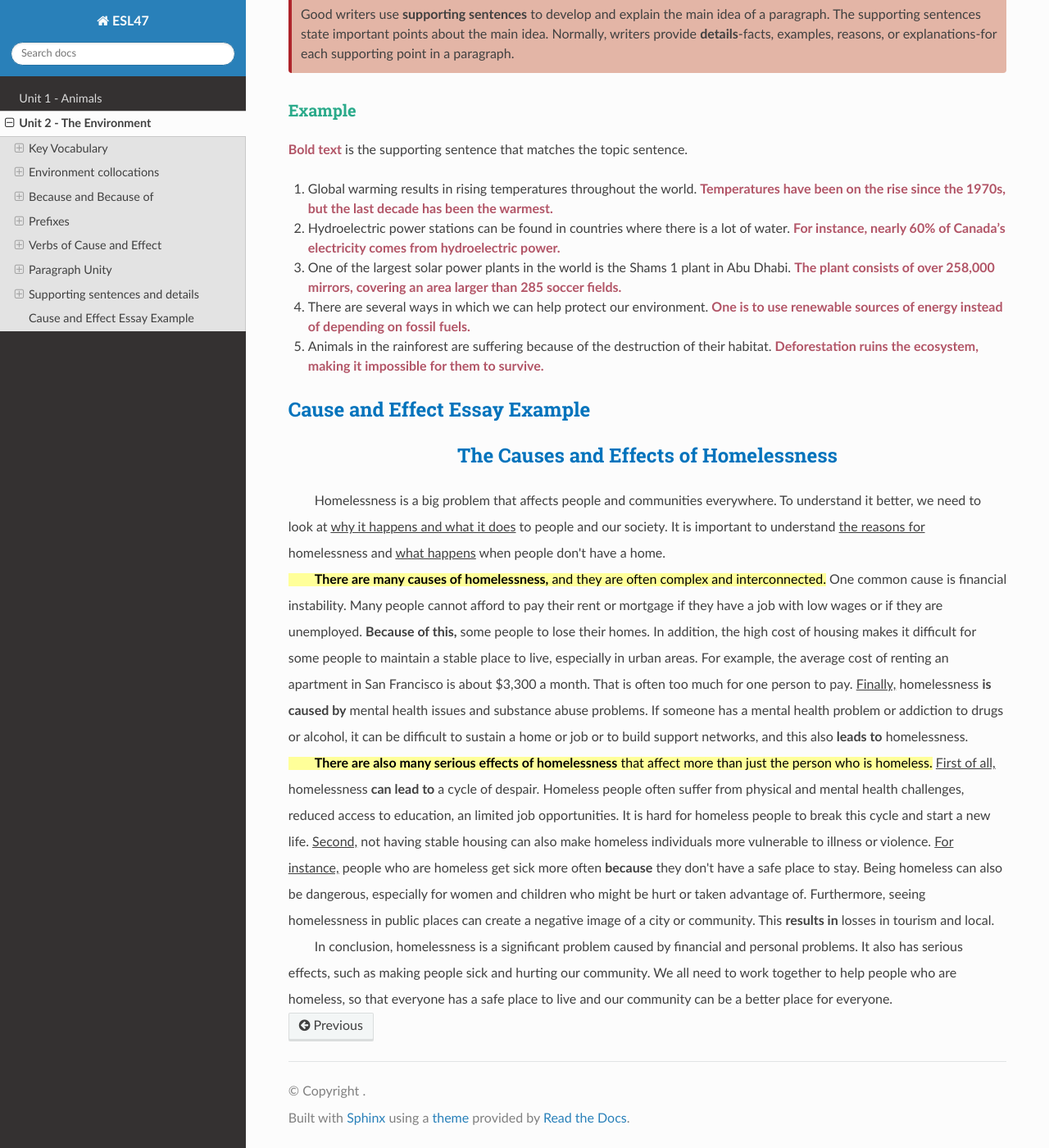
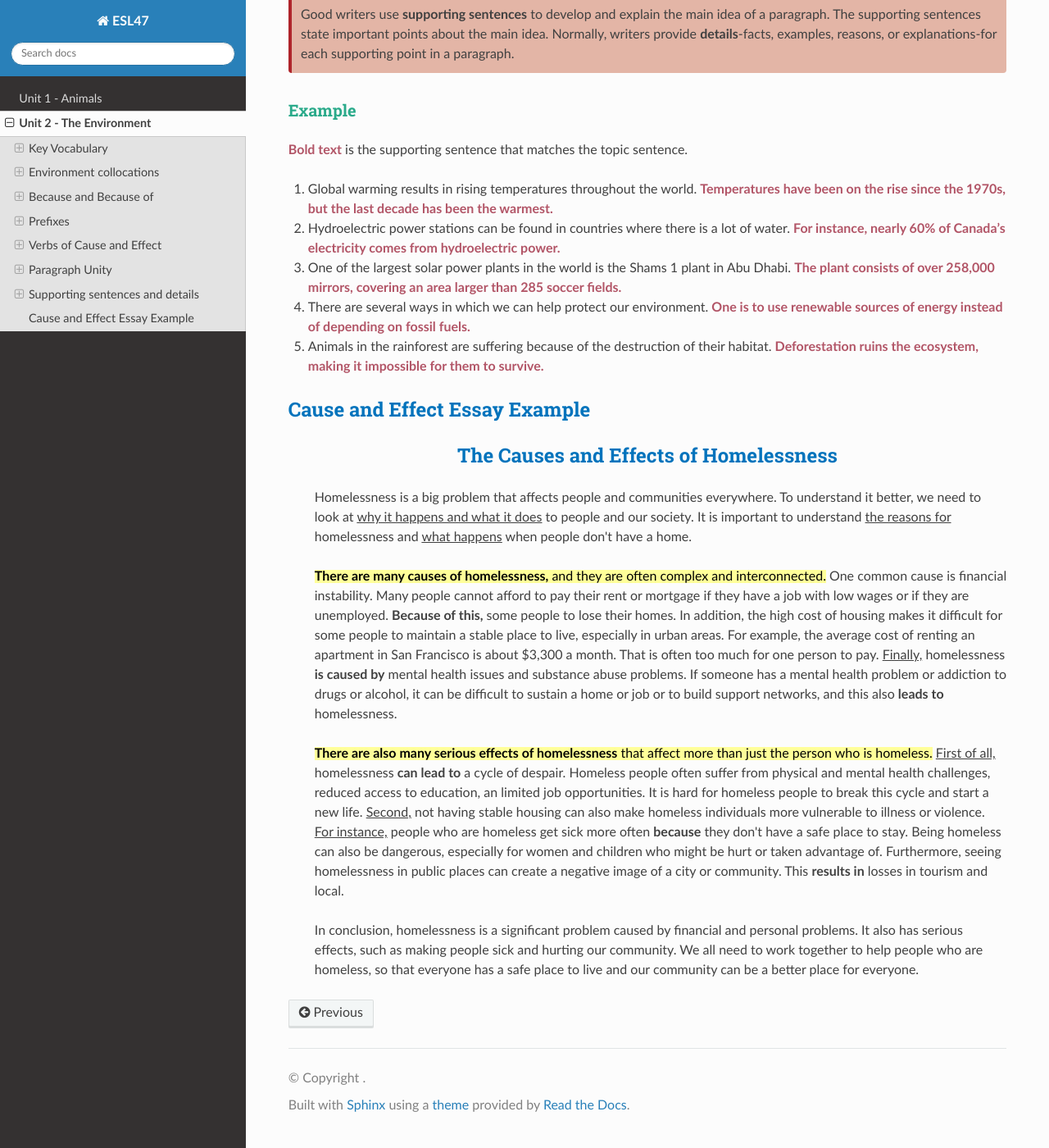
Before and after one commit to vpa24/ESL-47---Intermediate-Low-Integrated-Reading-Writing, a Sphinx documentation site: the page built from docs/source/unit2.md, in a window 1280 px wide and 1400 px high, scrolled down 6314 px. Shown: the whole window at 82% size. Built offline with Sphinx 7.4.7 and the Read the Docs theme 2.0.0, drawn with Linux system fonts in a browser that asks for light colours.

Commit message:
edit html style

```diff
--- a/docs/source/unit2.md
+++ b/docs/source/unit2.md
@@ -346,8 +346,12 @@ Good writers use <b>supporting sentences</b> to develop and explain the main ide
 ## Cause and Effect Essay Example
 
 <h2 align="center">The Causes and Effects of Homelessness</h2>
-<div style="line-height: 2;"><span class="ml-2em">Homelessness</span> is a big problem that affects people and communities everywhere. To understand it better, we need to look at <span style="text-decoration:underline">why it happens and what it does</span> to people and our society. It is important to understand <span style="text-decoration:underline">the reasons for</span> homelessness and <span style="text-decoration:underline">what happens</span> when people don't have a home.<br/>
-<ins><b><span class="ml-2em">There</span> are many causes of homelessness,</b> and they are often complex and interconnected.</ins> One common cause is financial instability. Many people cannot afford to pay their rent or mortgage if they have a job with low wages or if they are unemployed. <b>Because of this,</b> some people to lose their homes. In addition, the high cost of housing makes it difficult for some people to maintain a stable place to live, especially in urban areas. For example, the average cost of renting an apartment in San Francisco is about $3,300 a month. That is often too much for one person to pay. <span style="text-decoration:underline">Finally,</span> homelessness <b>is caused by</b> mental health issues and substance abuse problems. If someone has a mental health problem or addiction to drugs or alcohol, it can be difficult to sustain a home or job or to build support networks, and this also <b>leads to</b> homelessness.<br/>
-<ins><b><span class="ml-2em">There</span> are also many serious effects of homelessness</b> that affect more than just the person who is homeless.</ins> <span style="text-decoration:underline">First of all,</span> homelessness <b>can lead to</b> a cycle of despair. Homeless people often suffer from physical and mental health challenges, reduced access to education, an limited job opportunities. It is hard for homeless people to break this cycle and start a new life. <span style="text-decoration:underline">Second,</span> not having stable housing can also make homeless individuals more vulnerable to illness or violence. <span style="text-decoration:underline">For instance,</span> people who are homeless get sick more often <b>because</b> they don't have a safe place to stay. Being homeless can also be dangerous, especially for women and children who might be hurt or taken advantage of. Furthermore, seeing homelessness in public places can create a negative image of a city or community. This <b>results in</b> losses in tourism and local.<br/>
-<span class="ml-2em">In conclusion,</span> homelessness is a significant problem caused by financial and personal problems. It also has serious effects, such as making people sick and hurting our community. We all need to work together to help people who are homeless, so that everyone has a safe place to live and our community can be a better place for everyone.
+<div style="line-height: 2;">
+<p class="ml-2em">Homelessness is a big problem that affects people and communities everywhere. To understand it better, we need to look at <span style="text-decoration:underline">why it happens and what it does</span> to people and our society. It is important to understand <span style="text-decoration:underline">the reasons for</span> homelessness and <span style="text-decoration:underline">what happens</span> when people don't have a home.</p>
+
+<p class="ml-2em"><ins><b>There are many causes of homelessness,</b> and they are often complex and interconnected.</ins> One common cause is financial instability. Many people cannot afford to pay their rent or mortgage if they have a job with low wages or if they are unemployed. <b>Because of this,</b> some people to lose their homes. In addition, the high cost of housing makes it difficult for some people to maintain a stable place to live, especially in urban areas. For example, the average cost of renting an apartment in San Francisco is about $3,300 a month. That is often too much for one person to pay. <span style="text-decoration:underline">Finally,</span> homelessness <b>is caused by</b> mental health issues and substance abuse problems. If someone has a mental health problem or addiction to drugs or alcohol, it can be difficult to sustain a home or job or to build support networks, and this also <b>leads to</b> homelessness.</p>
+<p class="ml-2em">
+<ins><b>There are also many serious effects of homelessness</b> that affect more than just the person who is homeless.</ins> <span style="text-decoration:underline">First of all,</span> homelessness <b>can lead to</b> a cycle of despair. Homeless people often suffer from physical and mental health challenges, reduced access to education, an limited job opportunities. It is hard for homeless people to break this cycle and start a new life. <span style="text-decoration:underline">Second,</span> not having stable housing can also make homeless individuals more vulnerable to illness or violence. <span style="text-decoration:underline">For instance,</span> people who are homeless get sick more often <b>because</b> they don't have a safe place to stay. Being homeless can also be dangerous, especially for women and children who might be hurt or taken advantage of. Furthermore, seeing homelessness in public places can create a negative image of a city or community. This <b>results in</b> losses in tourism and local.</p>
+
+<p class="ml-2em">In conclusion, homelessness is a significant problem caused by financial and personal problems. It also has serious effects, such as making people sick and hurting our community. We all need to work together to help people who are homeless, so that everyone has a safe place to live and our community can be a better place for everyone.</p>
 </div>
```
